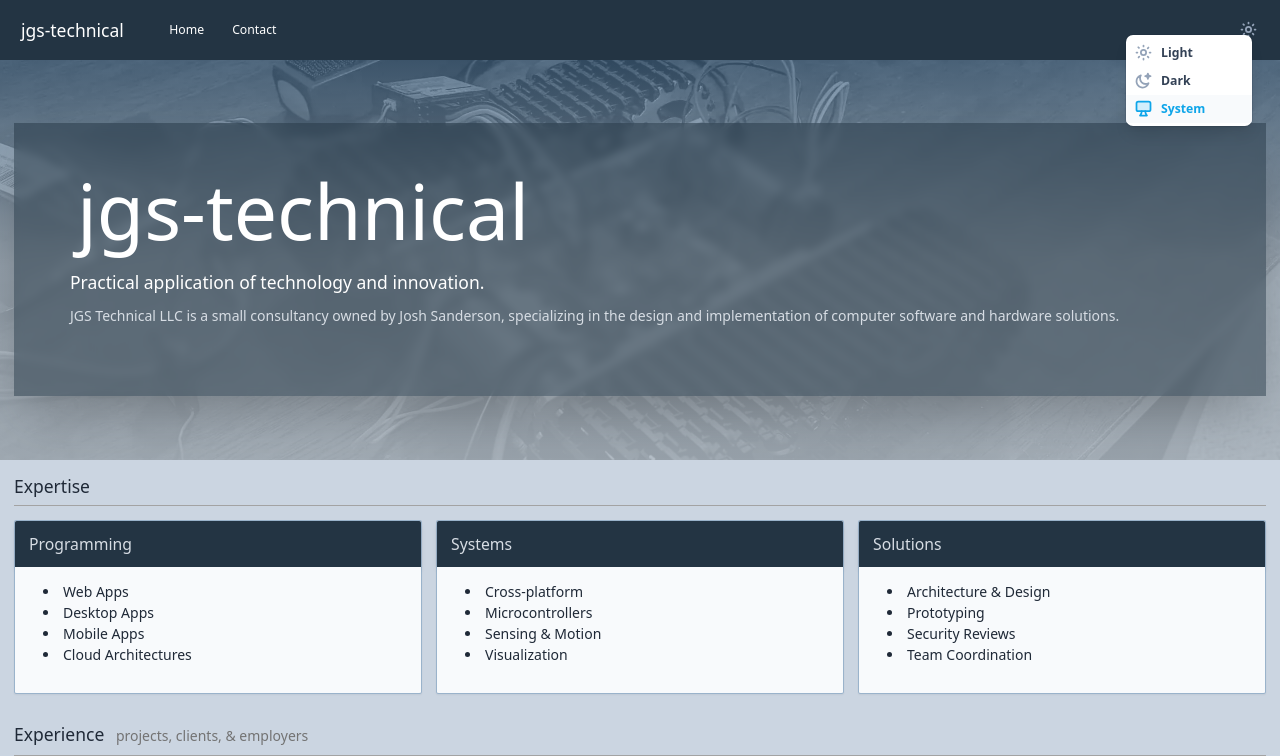
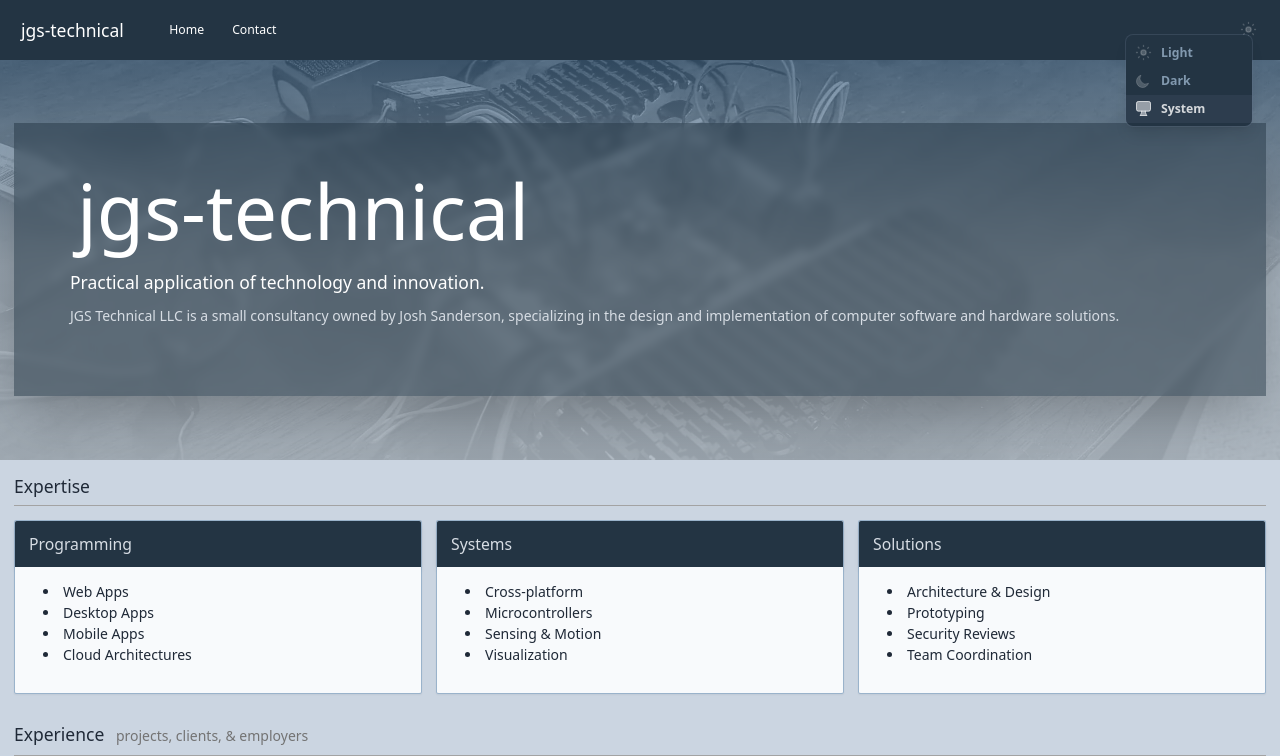
Before and after one commit to kaliatech/website-jgstech, an Astro site: page / in a window 1280 px wide. Both pictures are taken after a click on the button 1248 px from the left and 29 px from the top of the page. Shown: the top 756 px of the page. Built offline with nearby package versions, Linux system fonts and the light colour scheme; Astro itself is replaced by a stand-in of ours.

Commit message:
Style theme toggle btns consistent

```diff
--- a/src/components-client/ThemeToggle/ThemeToggle.tsx
+++ b/src/components-client/ThemeToggle/ThemeToggle.tsx
@@ -85,7 +85,7 @@ export function ThemeToggle({ panelClassName = 'mt-4' }: { panelClassName?: stri
       </Listbox.Button>
       <Listbox.Options
         className={clsx(
-          'dark:highlight-white/5 absolute right-0 top-0.5 z-50 mx-2 w-36 overflow-hidden rounded-lg bg-white py-1 text-sm font-semibold text-slate-700 shadow-lg ring-1 ring-slate-900/10 dark:bg-slate-800 dark:text-slate-300 dark:ring-0',
+          'highlight-white/5 absolute right-0 top-0.5 z-50 mx-2 w-36 overflow-hidden rounded-lg bg-jgsblue-600 py-1 text-sm font-semibold text-slate-700 shadow-lg ring-1 ring-slate-500/30 dark:bg-jgsblue-800',
           panelClassName,
         )}
       >
@@ -95,8 +95,8 @@ export function ThemeToggle({ panelClassName = 'mt-4' }: { panelClassName?: stri
               <li
                 className={clsx(
                   'flex cursor-pointer items-center px-2 py-1',
-                  selected && 'text-sky-500',
-                  active && 'bg-slate-50 dark:bg-slate-600/30',
+                  selected ? 'text-white/80' : 'text-jgsblue-200/80',
+                  active && 'bg-slate-600/30',
                 )}
               >
                 <Icon selected={selected} className="mr-2 h-6 w-6" />
--- a/src/components-client/ThemeToggle/theme-toggle-icons.tsx
+++ b/src/components-client/ThemeToggle/theme-toggle-icons.tsx
@@ -1,24 +1,25 @@
 import type { ThemeButtonProps } from './ThemeToggle.tsx'
+
+const clrDefault = 'fill-white/20 stroke-white/20'
+const clrSelected = 'fill-white/50 stroke-white/80 dark:stroke-red/90'
 
 export function SunIcon({ selected = false, ...props }: ThemeButtonProps) {
   return (
     <svg
       viewBox="0 0 24 24"
       fill="none"
-      strokeWidth="2"
+      strokeWidth="1.5"
       strokeLinecap="round"
       strokeLinejoin="round"
       {...props}
     >
       <path
         d="M15 12a3 3 0 1 1-6 0 3 3 0 0 1 6 0Z"
-        className={
-          selected ? 'fill-sky-400/20 stroke-sky-500' : 'stroke-slate-400 dark:stroke-slate-500'
-        }
+        className={selected ? clrSelected : clrDefault}
       />
       <path
         d="M12 4v1M17.66 6.344l-.828.828M20.005 12.004h-1M17.66 17.664l-.828-.828M12 20.01V19M6.34 17.664l.835-.836M3.995 12.004h1.01M6 6l.835.836"
-        className={selected ? 'stroke-sky-500' : 'stroke-slate-400 dark:stroke-slate-500'}
+        className={selected ? clrSelected : clrDefault}
       />
     </svg>
   )
@@ -28,21 +29,24 @@ export function MoonIcon({ selected, ...props }: ThemeButtonProps) {
   return (
     <svg viewBox="0 0 24 24" fill="none" {...props}>
       <path
-        fillRule="evenodd"
-        clipRule="evenodd"
+        strokeWidth="1"
         d="M17.715 15.15A6.5 6.5 0 0 1 9 6.035C6.106 6.922 4 9.645 4 12.867c0 3.94 3.153 7.136 7.042 7.136 3.101 0 5.734-2.032 6.673-4.853Z"
-        className={selected ? 'fill-sky-400/20' : 'fill-transparent'}
+        // className={selected ? 'fill-sky-400/20' : 'fill-transparent'}
+        className={selected ? clrSelected : clrDefault}
+        //className={'fill-tansparent'}
       />
-      <path
-        d="m17.715 15.15.95.316a1 1 0 0 0-1.445-1.185l.495.869ZM9 6.035l.846.534a1 1 0 0 0-1.14-1.49L9 6.035Zm8.221 8.246a5.47 5.47 0 0 1-2.72.718v2a7.47 7.47 0 0 0 3.71-.98l-.99-1.738Zm-2.72.718A5.5 5.5 0 0 1 9 9.5H7a7.5 7.5 0 0 0 7.5 7.5v-2ZM9 9.5c0-1.079.31-2.082.845-2.93L8.153 5.5A7.47 7.47 0 0 0 7 9.5h2Zm-4 3.368C5 10.089 6.815 7.75 9.292 6.99L8.706 5.08C5.397 6.094 3 9.201 3 12.867h2Zm6.042 6.136C7.718 19.003 5 16.268 5 12.867H3c0 4.48 3.588 8.136 8.042 8.136v-2Zm5.725-4.17c-.81 2.433-3.074 4.17-5.725 4.17v2c3.552 0 6.553-2.327 7.622-5.537l-1.897-.632Z"
-        className={selected ? 'fill-sky-500' : 'fill-slate-400 dark:fill-slate-500'}
-      />
-      <path
-        fillRule="evenodd"
-        clipRule="evenodd"
-        d="M17 3a1 1 0 0 1 1 1 2 2 0 0 0 2 2 1 1 0 1 1 0 2 2 2 0 0 0-2 2 1 1 0 1 1-2 0 2 2 0 0 0-2-2 1 1 0 1 1 0-2 2 2 0 0 0 2-2 1 1 0 0 1 1-1Z"
-        className={selected ? 'fill-sky-500' : 'fill-slate-400 dark:fill-slate-500'}
-      />
+      {/*<path*/}
+      {/*  strokeWidth="0.1"*/}
+      {/*  d="m17.715 15.15.95.316a1 1 0 0 0-1.445-1.185l.495.869ZM9 6.035l.846.534a1 1 0 0 0-1.14-1.49L9 6.035Zm8.221 8.246a5.47 5.47 0 0 1-2.72.718v2a7.47 7.47 0 0 0 3.71-.98l-.99-1.738Zm-2.72.718A5.5 5.5 0 0 1 9 9.5H7a7.5 7.5 0 0 0 7.5 7.5v-2ZM9 9.5c0-1.079.31-2.082.845-2.93L8.153 5.5A7.47 7.47 0 0 0 7 9.5h2Zm-4 3.368C5 10.089 6.815 7.75 9.292 6.99L8.706 5.08C5.397 6.094 3 9.201 3 12.867h2Zm6.042 6.136C7.718 19.003 5 16.268 5 12.867H3c0 4.48 3.588 8.136 8.042 8.136v-2Zm5.725-4.17c-.81 2.433-3.074 4.17-5.725 4.17v2c3.552 0 6.553-2.327 7.622-5.537l-1.897-.632Z"*/}
+      {/*  //className={selected ? 'fill-sky-500' : 'fill-slate-400 dark:fill-slate-500'}*/}
+      {/*  className={selected ? clrSelected : clrDefault}*/}
+      {/*/>*/}
+      {/*<path*/}
+      {/*  fillRule="evenodd"*/}
+      {/*  clipRule="evenodd"*/}
+      {/*  d="M17 3a1 1 0 0 1 1 1 2 2 0 0 0 2 2 1 1 0 1 1 0 2 2 2 0 0 0-2 2 1 1 0 1 1-2 0 2 2 0 0 0-2-2 1 1 0 1 1 0-2 2 2 0 0 0 2-2 1 1 0 0 1 1-1Z"*/}
+      {/*  className={selected ? clrSelected : clrDefault}*/}
+      {/*/>*/}
     </svg>
   )
 }
@@ -52,18 +56,16 @@ export function PcIcon({ selected, ...props }: ThemeButtonProps) {
     <svg viewBox="0 0 24 24" fill="none" {...props}>
       <path
         d="M4 6a2 2 0 0 1 2-2h12a2 2 0 0 1 2 2v7a2 2 0 0 1-2 2H6a2 2 0 0 1-2-2V6Z"
-        strokeWidth="2"
+        strokeWidth="1"
         strokeLinejoin="round"
-        className={
-          selected ? 'fill-sky-400/20 stroke-sky-500' : 'stroke-slate-400 dark:stroke-slate-500'
-        }
+        className={selected ? clrSelected : clrDefault}
       />
       <path
         d="M14 15c0 3 2 5 2 5H8s2-2 2-5"
-        strokeWidth="2"
+        strokeWidth="1"
         strokeLinecap="round"
         strokeLinejoin="round"
-        className={selected ? 'stroke-sky-500' : 'stroke-slate-400 dark:stroke-slate-500'}
+        className={selected ? clrSelected : clrDefault}
       />
     </svg>
   )
--- a/src/components/home/data/experience-data.json
+++ b/src/components/home/data/experience-data.json
@@ -2,7 +2,7 @@
   {
     "title": "Shield AI",
     "url": "https://shield.ai",
-    "descr": "Senior staff engineer on the early R&D team for <a href=\"https://shield.ai/hivemind/\">Hivemind</a>, reporting to CTO. Designed and developed next generation GUI applications for controlling and monitoring AI on autonomous aircraft.",
+    "descr": "Senior staff engineer on the early R&D team for <a href=\"https://shield.ai/hivemind/\">Hivemind</a> product. Designed and developed next generation GUI applications for controlling and monitoring AI on autonomous aircraft.",
     "isDescrHtml": true,
     "img": "logo-sai.svg",
     "imgH": 32
--- a/tailwind.config.mjs
+++ b/tailwind.config.mjs
@@ -18,6 +18,8 @@ export default {
       },
 
       colors: {
+        primaryt: '#233443',
+        primarytdark: '#233443',
         jgsblue: {
           50: '#E7EDF3',
           100: '#CCD9E5',
```
